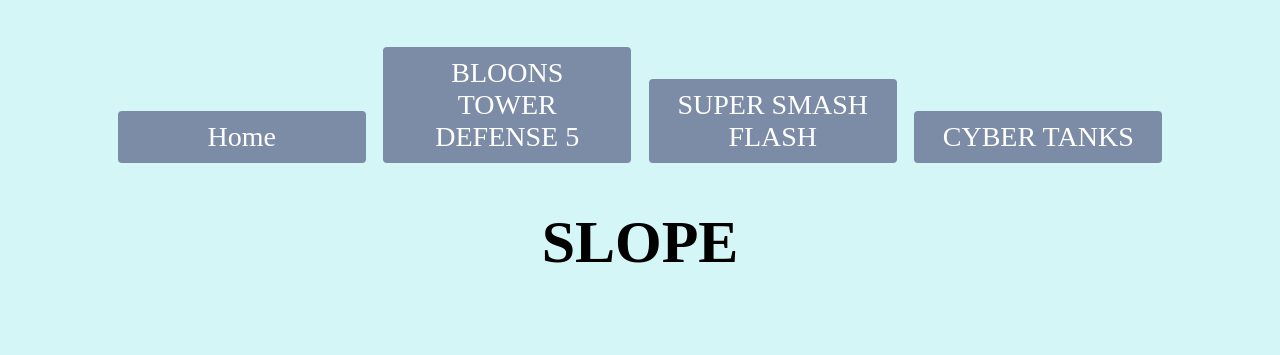
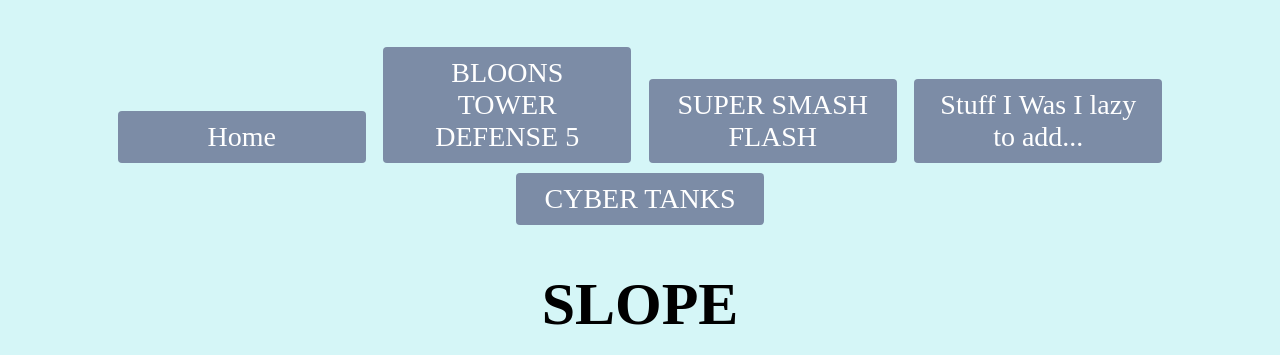
Before and after one commit to unblockedgameshaven/unblockedgameshaven.github.io, a plain HTML site: page page4.html in a window 1280 px wide. Shown: the part 140-495 px from the top of the page. Drawn offline with Linux system fonts and the light colour scheme.

Commit message:
Update page4.html

```diff
--- a/page4.html
+++ b/page4.html
@@ -9,6 +9,7 @@
    <a class="button button2" href="main">Home</a>
 			<a class="button button3"href="page1">BLOONS TOWER DEFENSE 5</a>
 <a class="button button1" href="page2">SUPER SMASH FLASH</a>
+	<a class="button button1" href="Lazy">Stuff I Was I lazy to add...</a>
 			<a class="button button5" href="page3">CYBER TANKS</a>
   	<h1>SLOPE</h1>
 </div>
```
